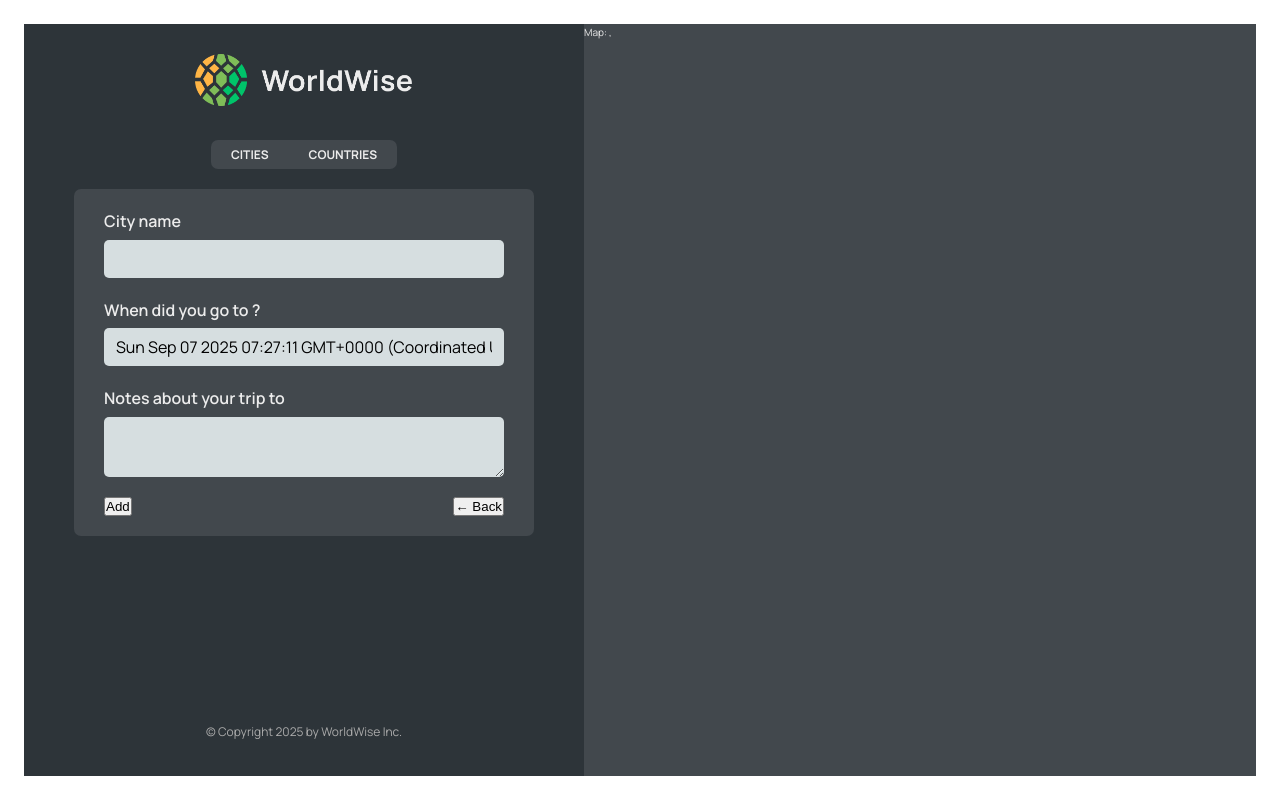
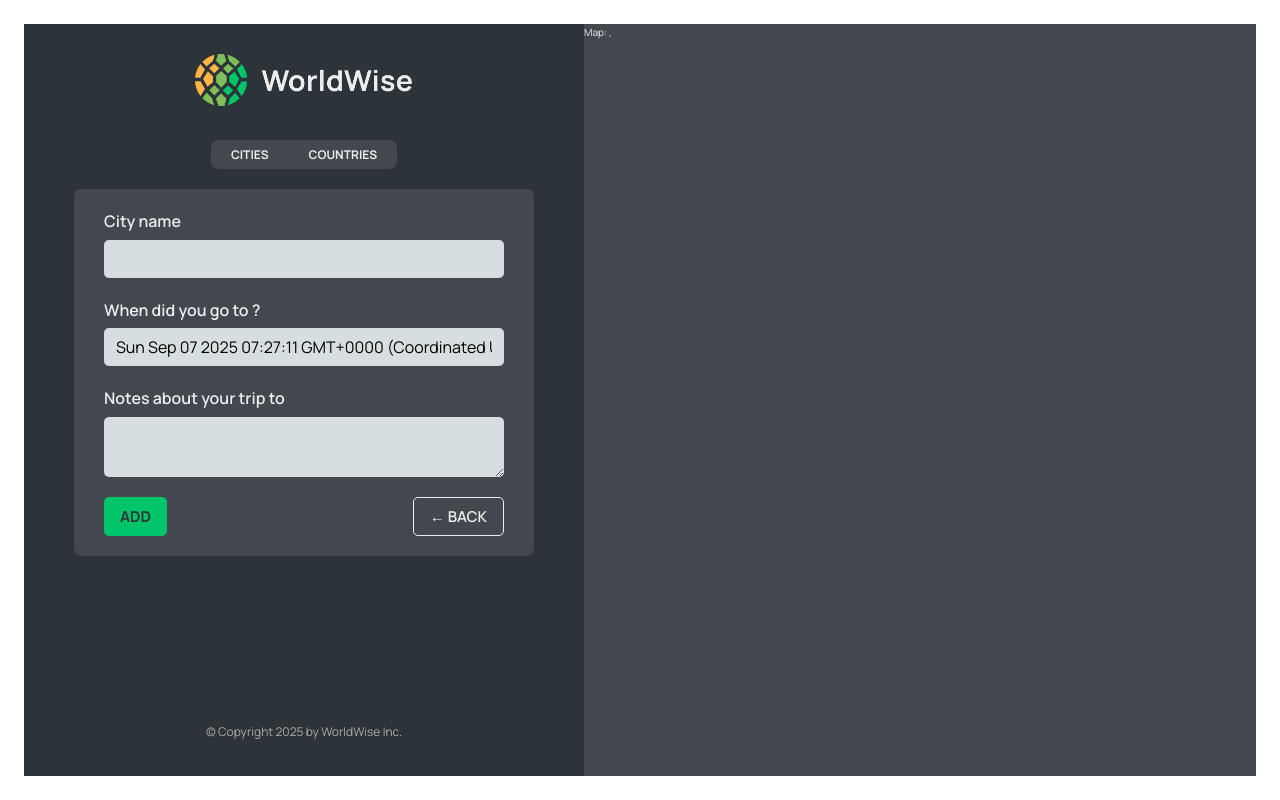
Before and after one commit to punkuz/travel-tracker, a React (Vite) app: page /app-layout/form in a window 1280 px wide. Built offline with nearby package versions, Linux system fonts and the light colour scheme; data requests are answered from the project's data file.

Commit message:
feat: update routing in App component, enhance CountryList with country IDs, and implement custom Button component

```diff
--- a/src/App.jsx
+++ b/src/App.jsx
@@ -1,4 +1,4 @@
-import { BrowserRouter, Routes, Route } from "react-router-dom";
+import { BrowserRouter, Routes, Route, Navigate } from "react-router-dom";
 import { useEffect, useState } from "react";
 
 import Homepage from "./pages/Homepage";
@@ -33,7 +33,7 @@ function App() {
         <Route path='/pricing' element={<Pricing />} />
         <Route path='/login' element={<Login />} />
         <Route path='/app-layout' element={<AppLayout />}>
-          <Route index element={<CityList cities={cities} isLoading={isLoading} />} />
+          <Route index element={<Navigate replace to="cities" />} />
           <Route
             path='cities'
             element={<CityList cities={cities} isLoading={isLoading} />}
--- /dev/null
+++ b/src/components/Button/Button.jsx
@@ -0,0 +1,9 @@
+import styles from './Button.module.css'
+
+export default function Button({ children, onClick, type}) {
+  return (
+    <button className={`${styles.btn} ${styles[type]}`} onClick={onClick}>
+      {children}
+    </button>
+  )
+}
--- a/src/components/Country/CountryList.jsx
+++ b/src/components/Country/CountryList.jsx
@@ -6,7 +6,7 @@ export default function CountryList({cities, isLoading}) {
 
   const countries = cities.reduce((acc, cur) => {
     if(!acc.map(el => el.country).includes(cur.country)){
-      return [...acc, {emoji: cur.emoji, country: cur.country}]
+      return [...acc, {emoji: cur.emoji, country: cur.country, id: cur.id}]
     } else {
       return acc;
     }
@@ -19,7 +19,7 @@ export default function CountryList({cities, isLoading}) {
       {!isLoading && countries.length > 0 && (
         <ul className={styles.countryList}>
           {countries.map(country => (
-            <li key={country.id}><CountryItem country={country} /></li>
+            <CountryItem country={country} key={country.id} />
           ))}
         </ul>
       )}
--- a/src/components/Form/Form.jsx
+++ b/src/components/Form/Form.jsx
@@ -1,8 +1,10 @@
 // "https://api.bigdatacloud.net/data/reverse-geocode-client?latitude=0&longitude=0"
 
 import { useState } from "react";
+import { useNavigate } from "react-router-dom";
 
 import styles from "./Form.module.css";
+import Button from "../Button/Button";
 
 export function convertToEmoji(countryCode) {
   const codePoints = countryCode
@@ -17,6 +19,7 @@ function Form() {
   const [country, setCountry] = useState("");
   const [date, setDate] = useState(new Date());
   const [notes, setNotes] = useState("");
+  const navigate = useNavigate();
 
   return (
     <form className={styles.form}>
@@ -49,8 +52,11 @@ function Form() {
       </div>
 
       <div className={styles.buttons}>
-        <button>Add</button>
-        <button>&larr; Back</button>
+        <Button type="primary">Add</Button>
+        <Button type="back" onClick={(e) => {
+          e.preventDefault();
+          navigate(-1);
+        }}>&larr; Back</Button>
       </div>
     </form>
   );
--- a/src/components/Map.jsx
+++ b/src/components/Map.jsx
@@ -1,9 +1,10 @@
-import { useSearchParams } from "react-router-dom";
+import { useNavigate, useSearchParams } from "react-router-dom";
 import styles from "./Map.module.css";
 
 export default function Map() {
+  const navigate = useNavigate()
   const [searchParams, setSearchParams] = useSearchParams()
   const lat = searchParams.get("lat");
   const lng = searchParams.get("lng");
-  return <div className={styles.mapContainer}>Map: {lat}, {lng}</div>;
+  return <div className={styles.mapContainer} onClick={() => navigate("form")}>Map: {lat}, {lng}</div>;
 }
```
Also changed, not shown: src/components/Button/Button.module.css (renamed from src/components/Button.module.css).
